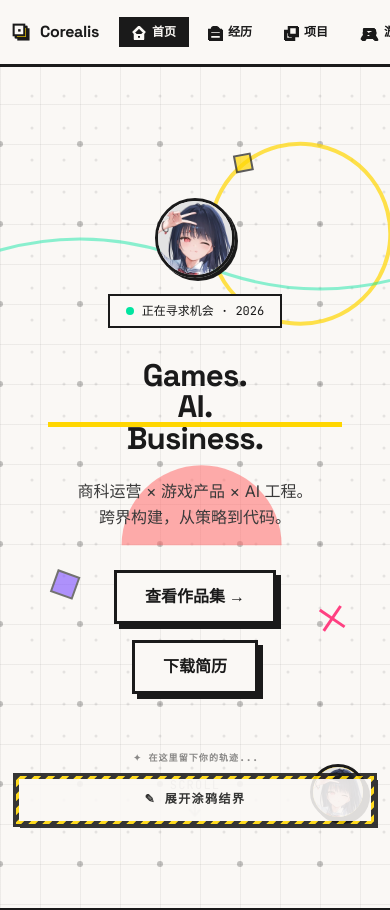
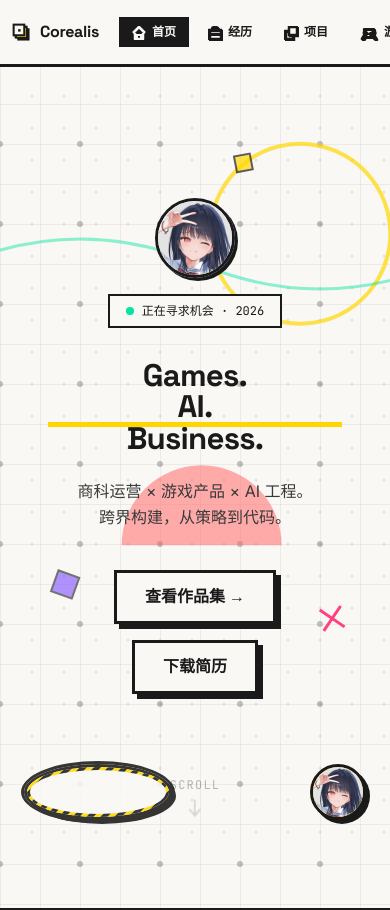
Before and after one commit to KDTikkly/haoyuan-web, a Vue app: page / in a window 390 px wide. Shown: the top 910 px of the page. Built offline with nearby package versions, Linux system fonts and the light colour scheme.

Commit message:
feat: v7.9.7 mobile draw entry changed to FAB circle (bottom-left, symmetric to AI agent)

```diff
--- a/src/components/MemphisGameBg.vue
+++ b/src/components/MemphisGameBg.vue
@@ -112,14 +112,14 @@
           <span class="ctrl-btn-icon" :class="{ 'icon--spin': isUploading }" aria-hidden="true">
             {{ isUploading ? '⌛' : '✦' }}
           </span>
-          {{ isUploading ? t('draw.analyzing') : 'AI ANALYZE' }}
+          <span class="ctrl-btn-text">{{ isUploading ? t('draw.analyzing') : 'AI ANALYZE' }}</span>
         </button>
         <button
           class="ctrl-btn ctrl-btn--clear"
           @click="clearCanvas"
           :aria-label="t('draw.clear_aria')"
         >
-          ✖ CLEAR
+          <span class="ctrl-btn-text">✖</span>
         </button>
       </div>
     </div>
@@ -880,49 +880,82 @@ onUnmounted(() => {
    手机端适配 (≤ 640px)
    ══════════════════════════════════════════════════════════ */
 @media (max-width: 640px) {
-  /* 操作区贴底居中，拇指可及区 */
+  /* 圆形 FAB，固定左下角，与右下角 AI agent 对称 */
   .draw-entry-wrap {
-    left: 50%;
-    transform: translateX(-50%);
-    bottom: 20px;
+    left: 24px;
+    bottom: 24px;
+    transform: none;
+    width: auto;
+    max-width: none;
     align-items: center;
-    width: calc(100vw - 32px);
-    max-width: 360px;
+    flex-direction: column;
   }
 
-  .draw-entry-btn {
-    width: 100%;
-    justify-content: center;
-    font-size: 12px;
-    min-height: 48px;
-    padding: 12px 20px;
+  /* 手机端不显示引导提示文案 */
+  .draw-hint {
+    display: none;
   }
 
-  /* 按钮组拉伸到全宽 */
+  /* 圆形按钮，尺寸与 AI agent 一致 (w-14 h-14 = 56px) */
+  .draw-entry-btn {
+    width: 56px;
+    height: 56px;
+    min-height: 56px;
+    padding: 0;
+    border-radius: 50%;
+    font-size: 22px;
+    justify-content: center;
+    border: 3px solid #1A1A1A;
+    box-shadow: 4px 4px 0 0 #1A1A1A;
+  }
+
+  /* 圆形按钮只显示图标，隐藏文字 */
+  .draw-entry-btn .btn-label {
+    display: none;
+  }
+
+  /* 圆形伪元素也改为圆形 */
+  .draw-entry-btn::before {
+    border-radius: 50%;
+    inset: -3px;
+  }
+  .draw-entry-btn::after {
+    border-radius: 50%;
+    inset: 3px;
+  }
+
+  /* 画图模式下按钮组改为竖向堆叠 */
   .ctrl-btn-group {
-    width: 100%;
+    flex-direction: column;
+    width: auto;
     gap: 8px;
   }
 
   .ctrl-btn--analyze {
-    flex: 2;
+    width: 56px;
+    height: 56px;
+    min-height: 56px;
+    padding: 0;
+    border-radius: 50%;
+    font-size: 18px;
     justify-content: center;
-    font-size: 12px;
-    min-height: 48px;
+    flex: none;
+  }
+
+  /* analyze 按钮在手机端隐藏文字，只显示图标 */
+  .ctrl-btn--analyze .ctrl-btn-text {
+    display: none;
   }
 
   .ctrl-btn--clear {
-    flex: 1;
+    width: 56px;
+    height: 56px;
+    min-height: 56px;
+    padding: 0;
+    border-radius: 50%;
+    font-size: 18px;
     justify-content: center;
-    font-size: 12px;
-    min-height: 48px;
-  }
-
-  .draw-hint {
-    font-size: 9px;
-    text-align: center;
-    width: 100%;
-    justify-content: center;
+    flex: none;
   }
 
   /* scoreboard 手机端：仅画图模式下显示，避免压住 hero 文字 */
```
